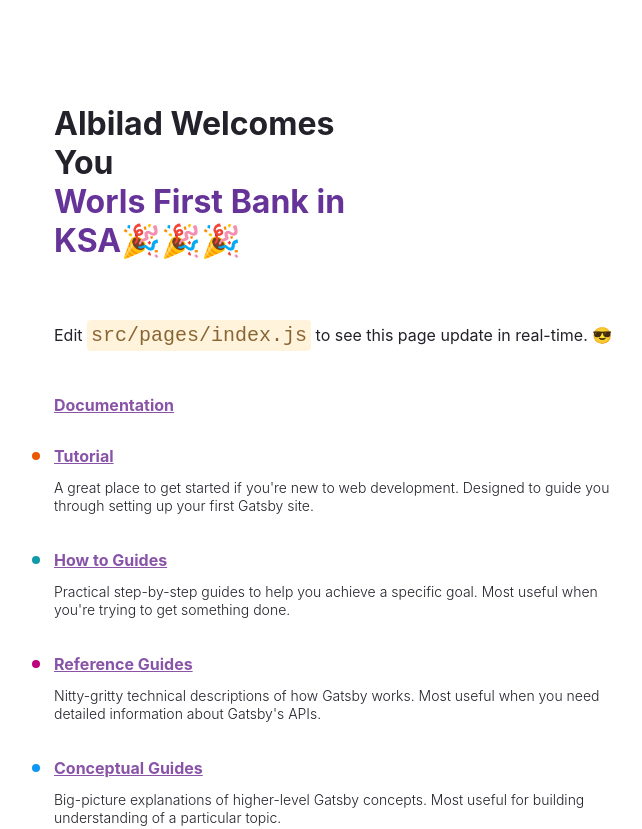
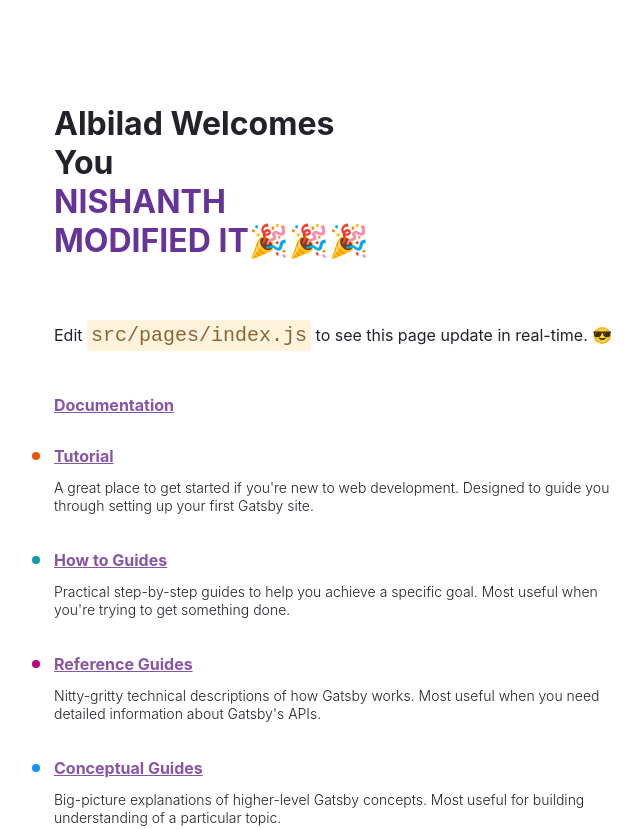
Before and after one commit to nishanthkumarpathi/albiladbankwebapp, a Gatsby site: page / in a window 1280 px wide. Shown: the top 829 px of the page, without its empty margins (50-692 px from the left). Built offline with nearby package versions, Linux system fonts and the light colour scheme; Gatsby itself is replaced by a stand-in of ours.

Commit message:
NISHANTH CHANGED CODE

```diff
--- a/src/pages/index.js
+++ b/src/pages/index.js
@@ -133,7 +133,7 @@
       <h1 style={headingStyles}>
         Albilad Welcomes You
         <br />
-        <span style={headingAccentStyles}>Worls First Bank in KSA</span>
+        <span style={headingAccentStyles}>NISHANTH MODIFIED IT</span>
         <span role="img" aria-label="Party popper emojis">
           🎉🎉🎉
         </span>
```
